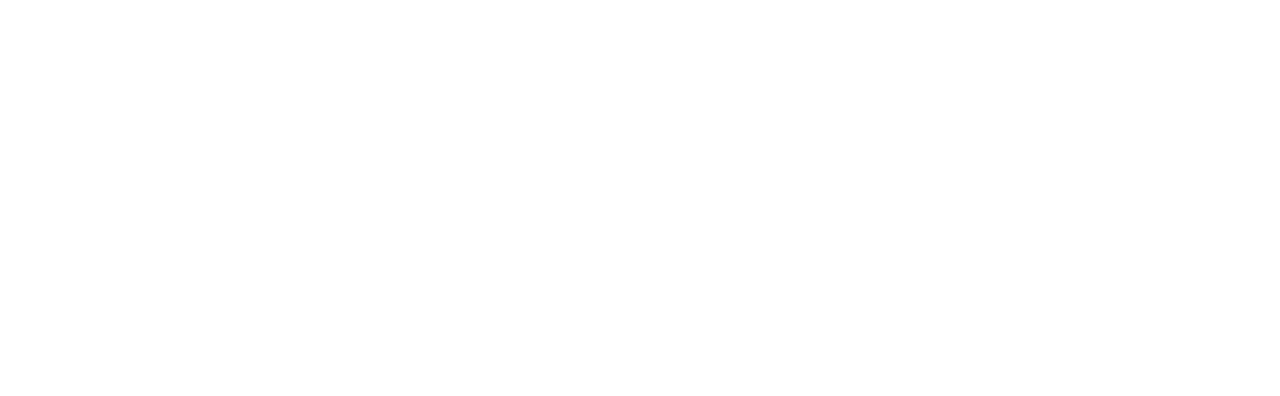
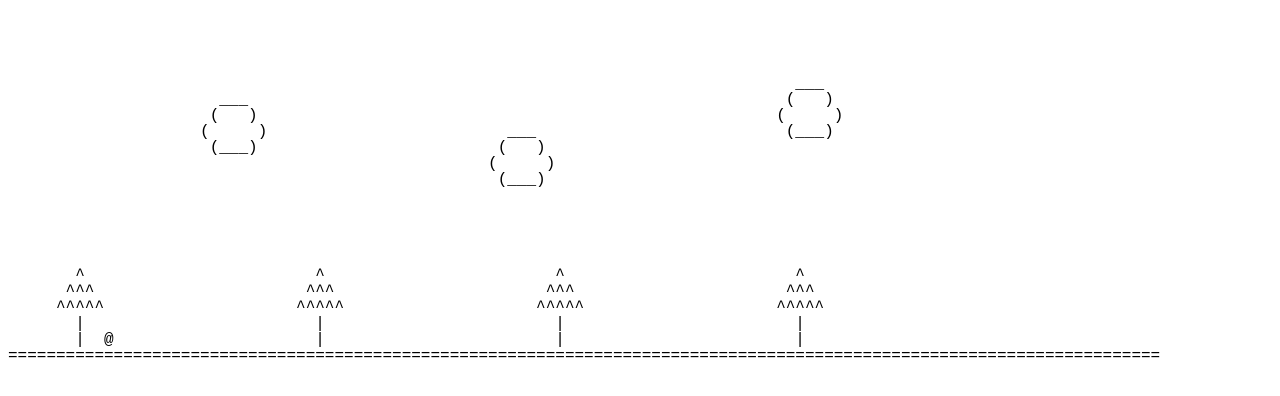
Before and after one commit to MoPaMo/charunner, a plain HTML site: page index.html in a window 1280 px wide. Drawn offline with Linux system fonts and the light colour scheme.

Commit message:
Added handling for keyboard input.

```diff
--- a/index.html
+++ b/index.html
@@ -15,5 +15,116 @@
 </head>
 <body>
     <div id="gameCanvas"></div>
+    <script>
+        const canvasWidth = 120;
+        const canvasHeight = 20;
+        const groundLevel = canvasHeight - 2;
+        let playerX = 10;
+        let playerY = groundLevel;
+        let isJumping = false;
+        let jumpHeight = 5;
+        let jumpCounter = 0;
+        let gravity = 1;
+
+        // Create the initial canvas
+        const canvas = Array.from({ length: canvasHeight }, () => Array(canvasWidth).fill(' '));
+        const gameCanvas = document.getElementById('gameCanvas');
+
+        // Function to draw a tree
+        function drawTree(x, y) {
+            const tree = [
+                "  ^  ",
+                " ^^^ ",
+                "^^^^^",
+                "  |  ",
+                "  |  "
+            ];
+            for (let i = 0; i < tree.length; i++) {
+                for (let j = 0; j < tree[i].length; j++) {
+                    if (x + j < canvasWidth && y + i < canvasHeight) {
+                        canvas[y + i][x + j] = tree[i][j];
+                    }
+                }
+            }
+        }
+
+        // Function to draw a cloud
+        function drawCloud(x, y) {
+            const cloud = [
+                "  ___  ",
+                " (   ) ",
+                "(     )",
+                " (___) "
+            ];
+            for (let i = 0; i < cloud.length; i++) {
+                for (let j = 0; j < cloud[i].length; j++) {
+                    if (x + j < canvasWidth && y + i < canvasHeight) {
+                        canvas[y + i][x + j] = cloud[i][j];
+                    }
+                }
+            }
+        }
+
+        // Function to render the canvas
+        function renderCanvas() {
+            // Fill background with empty spaces
+            for (let y = 0; y < canvasHeight; y++) {
+                for (let x = 0; x < canvasWidth; x++) {
+                    canvas[y][x] = ' ';
+                }
+            }
+
+            // Draw the ground
+            for (let x = 0; x < canvasWidth; x++) {
+                canvas[groundLevel + 1][x] = '=';
+            }
+
+            // Draw trees
+            drawTree(5, groundLevel - 4);
+            drawTree(30, groundLevel - 4);
+            drawTree(55, groundLevel - 4);
+            drawTree(80, groundLevel - 4);
+
+            // Draw clouds
+            drawCloud(20, 3);
+            drawCloud(50, 5);
+            drawCloud(80, 2);
+
+            // Draw the player
+            canvas[playerY][playerX] = '@';
+
+            gameCanvas.textContent = canvas.map(row => row.join('')).join('\n');
+        }
+
+        // Handle keyboard input
+        document.addEventListener('keydown', (e) => {
+            if (e.key === 'ArrowRight') {
+                playerX = Math.min(canvasWidth - 1, playerX + 1);
+            } else if (e.key === 'ArrowLeft') {
+                playerX = Math.max(0, playerX - 1);
+            } else if (e.key === ' ' && !isJumping) {
+                isJumping = true;
+            }
+        });
+
+        // Implement gravity and jump mechanics
+        function gameLoop() {
+            if (isJumping) {
+                if (jumpCounter < jumpHeight) {
+                    playerY -= 1;
+                    jumpCounter += 1;
+                } else {
+                    isJumping = false;
+                    jumpCounter = 0;
+                }
+            } else if (playerY < groundLevel) {
+                playerY = Math.min(groundLevel, playerY + gravity);
+            }
+
+            renderCanvas();
+        }
+
+        setInterval(gameLoop, 100);
+    </script>
 </body>
 </html>
```
Lines whose indentation alone changed are shown as unchanged.
